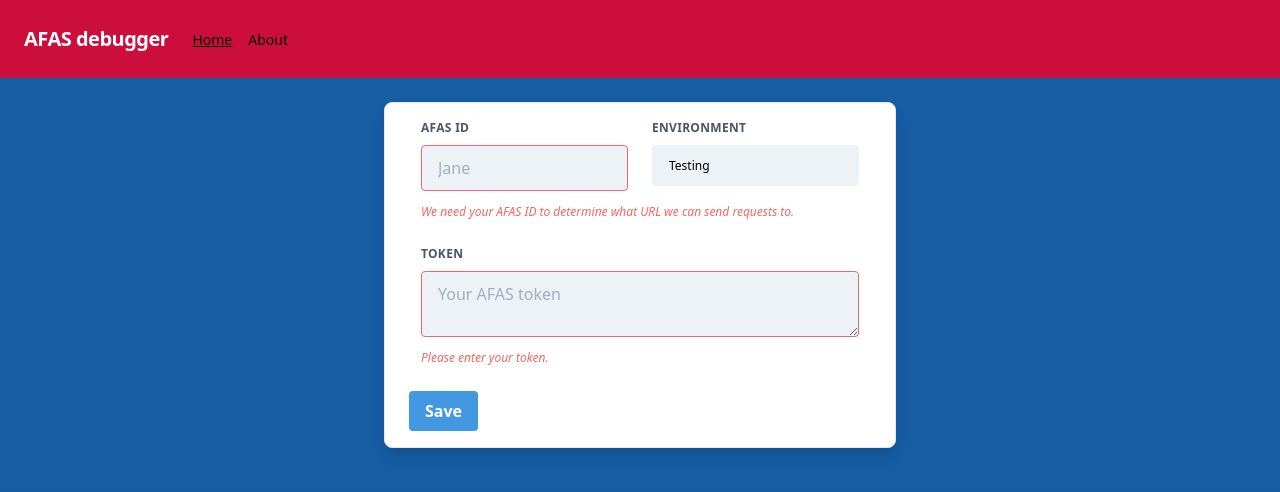
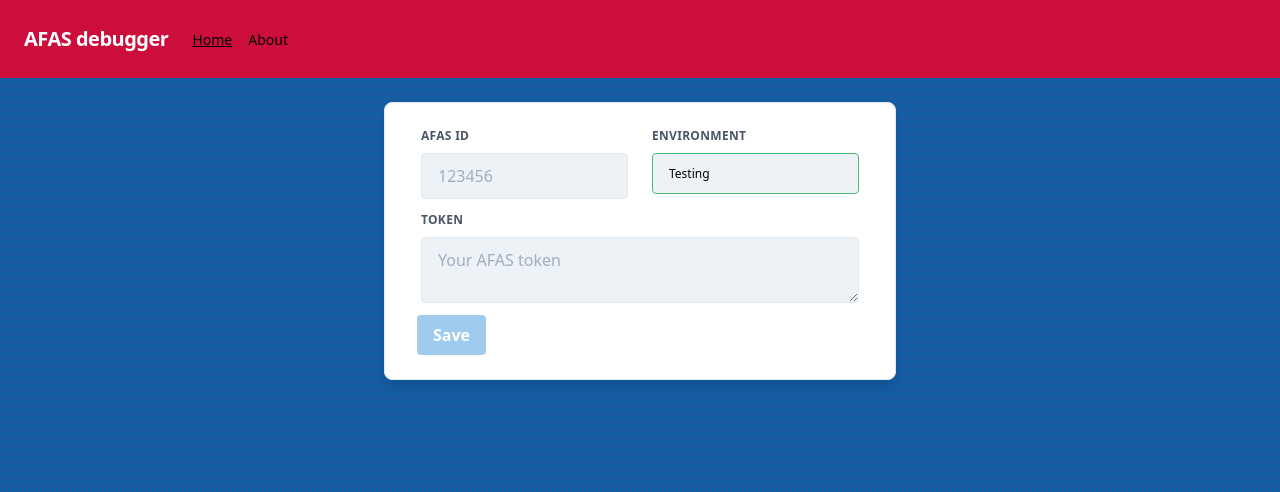
Before and after one commit to Edofre/afas-debugger, a Vue app: page / in a window 1280 px wide. Shown: the top 492 px of the page. Built offline with nearby package versions, Linux system fonts and the light colour scheme; what @tailwindcss/custom-forms would draw is missing.

Commit message:
Vuelidate token

```diff
--- a/package.json
+++ b/package.json
@@ -1,6 +1,6 @@
 {
   "name": "afas-debugger",
-  "version": "0.1.0",
+  "version": "0.1.1",
   "private": true,
   "scripts": {
     "serve": "vue-cli-service serve",
@@ -11,12 +11,13 @@
     "axios": "^0.19.0",
     "core-js": "^2.6.5",
     "node-sass": "^4.12.0",
+    "register-service-worker": "^1.6.2",
     "sass": "^1.22.6",
     "sass-loader": "^7.1.0",
-    "register-service-worker": "^1.6.2",
     "tailwindcss": "^1.1.2",
     "vue": "^2.6.10",
     "vue-router": "^3.0.3",
+    "vuelidate": "^0.7.4",
     "vuex": "^3.0.1"
   },
   "devDependencies": {
--- a/postcss.config.js
+++ b/postcss.config.js
@@ -1,6 +1,6 @@
 module.exports = {
   'plugins': [
     require('tailwindcss')('tailwind.config.js'),
-    require('autoprefixer')(),
+    require('autoprefixer')()
   ]
 }
--- a/src/App.vue
+++ b/src/App.vue
@@ -36,13 +36,13 @@
 <script>
   export default {
     name: 'app',
-    data () {
+    data() {
       return {
         open: false
       }
     },
     methods: {
-      toggle () {
+      toggle() {
         this.open = !this.open
       }
     }
--- a/src/components/Token.vue
+++ b/src/components/Token.vue
@@ -1,42 +1,47 @@
 <template>
   <div class="border m-6 rounded-lg bg-white mx-auto max-w-lg shadow-lg rounded-lg">
-        <div class="sm:flex sm:items-center px-6 py-4">
-            <form @submit.prevent="save">
-                <div class="flex flex-wrap mb-6">
-                    <div class="w-full md:w-1/2 px-3 mb-6 md:mb-0">
+    <div class="sm:flex sm:items-center px-6 py-6">
+      <form class="w-full" @submit.prevent="save">
+
+        <div class="flex flex-wrap mb-2">
+          <div class="md:w-1/2 px-3 md:mb-0">
             <label
               class="block uppercase tracking-wide text-gray-700 text-xs font-bold mb-2"
-                                for="grid-first-name"
+              for="id"
             >
               AFAS ID
             </label>
             <input
               v-model="id"
-                                class="appearance-none block w-full bg-gray-200 text-gray-700 border border-red-500 rounded py-3 px-4 mb-3 leading-tight focus:outline-none focus:bg-white"
-                                id="grid-first-name"
+              :class="{'border-red-500': $v.id.$error, 'border-green-500': !$v.id.$error && $v.id.$dirty}"
+              @blur="$v.id.$touch()"
+              class="appearance-none block w-full bg-gray-200 text-gray-700 border rounded py-3 px-4 leading-tight focus:outline-none focus:bg-white"
+              id="id"
               type="text"
-                                placeholder="Jane"
+              placeholder="123456"
             >
           </div>
-                    <div class="w-full md:w-1/2 px-3">
+          <div class="md:w-1/2 px-3">
             <label class="block uppercase tracking-wide text-xs font-bold">
               <span class="text-gray-700">Environment</span>
               <select
                 v-model="environment"
-                                    class="form-select mt-2 appearance-none block w-full bg-gray-200 border border-gray-200 rounded py-3 px-4 leading-tight focus:outline-none focus:bg-white focus:border-gray-500"
+                :class="{'border-red-500': $v.environment.$error, 'border-green-500': !$v.environment.$error}"
+                @blur="$v.environment.$touch()"
+                class="form-select mt-2 appearance-none block w-full bg-gray-200 border rounded py-3 px-4 leading-tight focus:outline-none focus:bg-white"
               >
-                                <option v-for="envOption in envOptions" :value="envOption.id">{{ envOption.name }}</option>
+                <option v-for="envOption in envOptions" :key="envOption.id" :value="envOption.id">{{ envOption.name }}</option>
               </select>
             </label>
           </div>
 
-                    <div class="w-full px-3">
+          <div v-if="$v.id.$error" class="w-full px-3">
             <p class="text-red-500 text-xs italic">We need your AFAS ID to determine what URL we can send requests to.</p>
           </div>
         </div>
 
-                <div class="flex flex-wrap mb-6">
-                    <div class="w-full px-3 mb-6 md:mb-0">
+        <div class="flex flex-wrap mt-3">
+          <div class="w-full px-3 md:mb-0">
             <label
               class="block resize-y uppercase tracking-wide text-gray-700 text-xs font-bold mb-2"
               for="token"
@@ -45,19 +50,25 @@
             </label>
             <textarea
               v-model="token"
-                                class="appearance-none block w-full bg-gray-200 text-gray-700 border border-red-500 rounded py-3 px-4 mb-3 leading-tight focus:outline-none focus:bg-white"
+              :class="{'border-red-500': $v.token.$error, 'border-green-500': !$v.token.$error && $v.token.$dirty}"
+              @blur="$v.token.$touch()"
+              class="appearance-none block w-full bg-gray-200 text-gray-700 border rounded py-3 px-4 leading-tight focus:outline-none focus:bg-white"
               id="token"
               placeholder="Your AFAS token"
             ></textarea>
+          </div>
+
+          <div v-if="$v.token.$error" class="w-full px-3">
             <p class="text-red-500 text-xs italic">Please enter your token.</p>
           </div>
         </div>
 
-
-                <div class="flex items-center justify-between">
+        <div class="flex flex-wrap mt-3">
           <button
+            :disabled="$v.$invalid"
+            :class="{'opacity-50 cursor-not-allowed': $v.$invalid, 'hover:bg-blue-700': !$v.$invalid}"
             type="submit"
-                            class="bg-blue-500 hover:bg-blue-700 text-white font-bold py-2 px-4 rounded focus:outline-none focus:shadow-outline"
+            class="bg-blue-500 text-white font-bold py-2 px-4 ml-2 rounded focus:outline-none focus:shadow-outline"
           >
             Save
           </button>
@@ -68,9 +79,11 @@
 </template>
 
 <script>
+  import { minLength, required } from 'vuelidate/lib/validators'
+
   export default {
     name: 'Token',
-    data () {
+    data() {
       return {
         id: null,
         environment: 'test',
@@ -82,9 +95,24 @@
         ]
       }
     },
+    validations: {
+      id: {
+        required,
+        minLen: minLength(3)
+      },
+      environment: {
+        required
+      },
+      token: {
+        required,
+        minLen: minLength(3)
+      }
+    },
     methods: {
-      save () {
+      save() {
         console.log(this.id)
+        console.log(this.environment)
+        console.log(this.token)
       }
     }
   }
--- a/tailwind.config.js
+++ b/tailwind.config.js
@@ -3,7 +3,7 @@
     extend: {
       colors: {
         'afas-blue': '#0c61a9',
-        'afas-red': '#cc0e3c',
+        'afas-red': '#cc0e3c'
       }
     }
   },
```
Also changed, not shown: src/main.js (+7 -2 lines), src/registerServiceWorker.js (+7 -7 lines), src/views/Home.vue (+3 -4 lines), src/views/About.vue (indentation only), 1 other file (tests, documents, lock files or other folders). Lines whose indentation alone changed are shown as unchanged.
